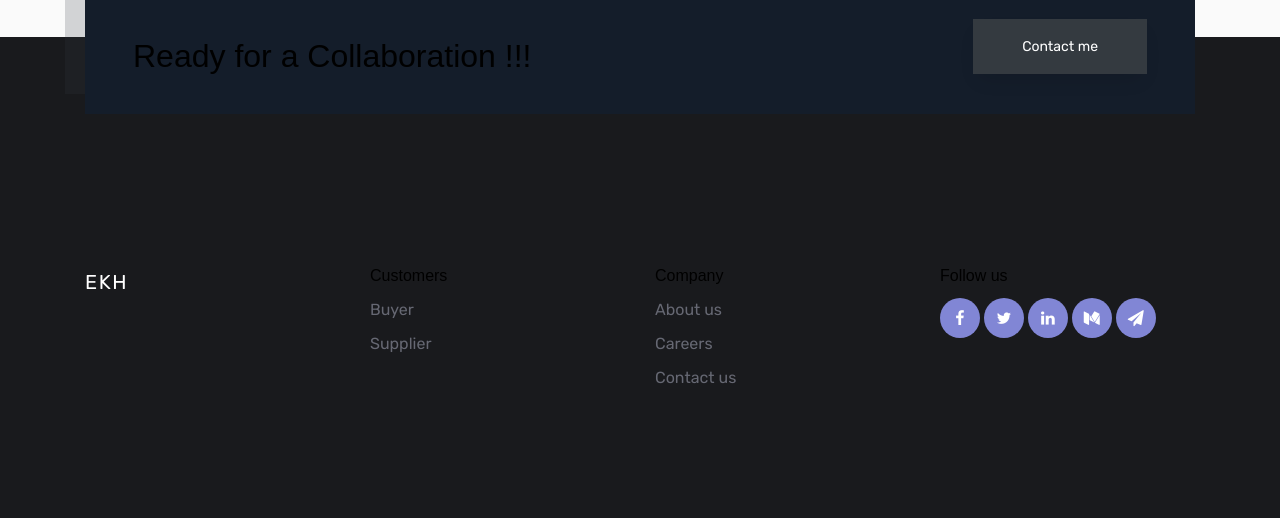
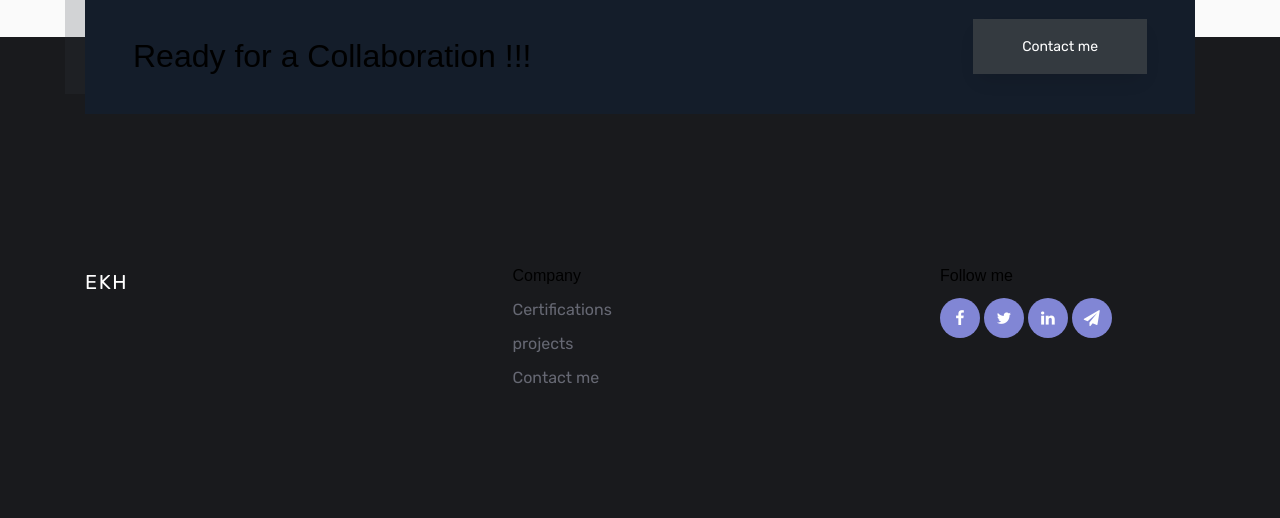
Before and after one commit to Eddie-hanson/Portforlio-website, a Django app: page /contact/ in a window 1280 px wide. Shown: the part 1510-2028 px from the top of the page. Run offline with Django 5.2, Linux system fonts and the light colour scheme; some libraries are stand-ins or nearby versions; some web fonts are replaced.

Commit message:
Update footer links and text for improved navigation and personalization

```diff
--- a/templates/base.html
+++ b/templates/base.html
@@ -87,7 +87,6 @@
           <div class="cta d-block d-md-flex align-items-center px-5">
             <div>
               <h2 class="mb-0">Ready for a Collaboration !!!</h2>
-              {% comment %} <h3 class="text-dark">Let's get started!</h3> {% endcomment %}
             </div>
             <div class="ml-auto">
               <a href="#" class="btn btn-dark rounded-0 py-3 px-5">Contact me</a>
@@ -100,34 +99,20 @@
 
             </div>
             <div class="col-sm">
-              <h3>Customers</h3>
+              <h3>Company</h3>
               <ul class="list-unstyled links">
-                <li><a href="#">Buyer</a></li>
-                <li><a href="#">Supplier</a></li>
+                <li><a href="{% url "certification" %}">Certifications </a></li>
+                <li><a href="{% url "projects" %}">projects</a></li>
+                <li><a href="{% url "contact" %}">Contact me</a></li>
               </ul>
             </div>
-            <div class="col-sm">
-              <h3>Company</h3>
-              <ul class="list-unstyled links">
-                <li><a href="#">About us</a></li>
-                <li><a href="#">Careers</a></li>
-                <li><a href="#">Contact us</a></li>
-              </ul>
-            </div>
-            {% comment %} <div class="col-sm">
-              <h3>Further Information</h3>
-              <ul class="list-unstyled links">
-                <li><a href="#">Terms &amp; Conditions</a></li>
-                <li><a href="#">Privacy Policy</a></li>
-              </ul>
-            </div> {% endcomment %}
+
             <div class="col-md-3">
-              <h3>Follow us</h3>
+              <h3>Follow me</h3>
               <ul class="list-unstyled social">
                 <li><a href="#"><span class="icon-facebook"></span></a></li>
                 <li><a href="#"><span class="icon-twitter"></span></a></li>
                 <li><a href="#"><span class="icon-linkedin"></span></a></li>
-                <li><a href="#"><span class="icon-medium"></span></a></li>
                 <li><a href="#"><span class="icon-paper-plane"></span></a></li>
               </ul>
             </div>
```
